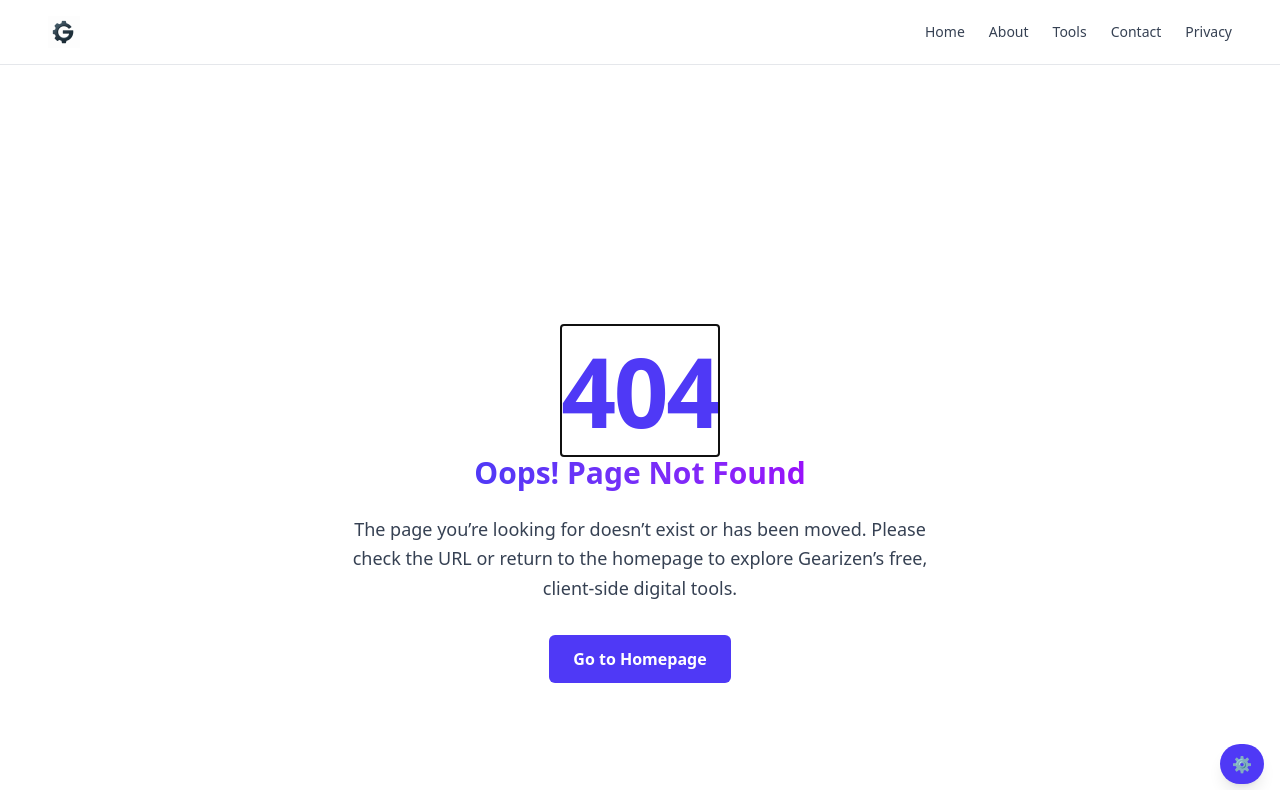
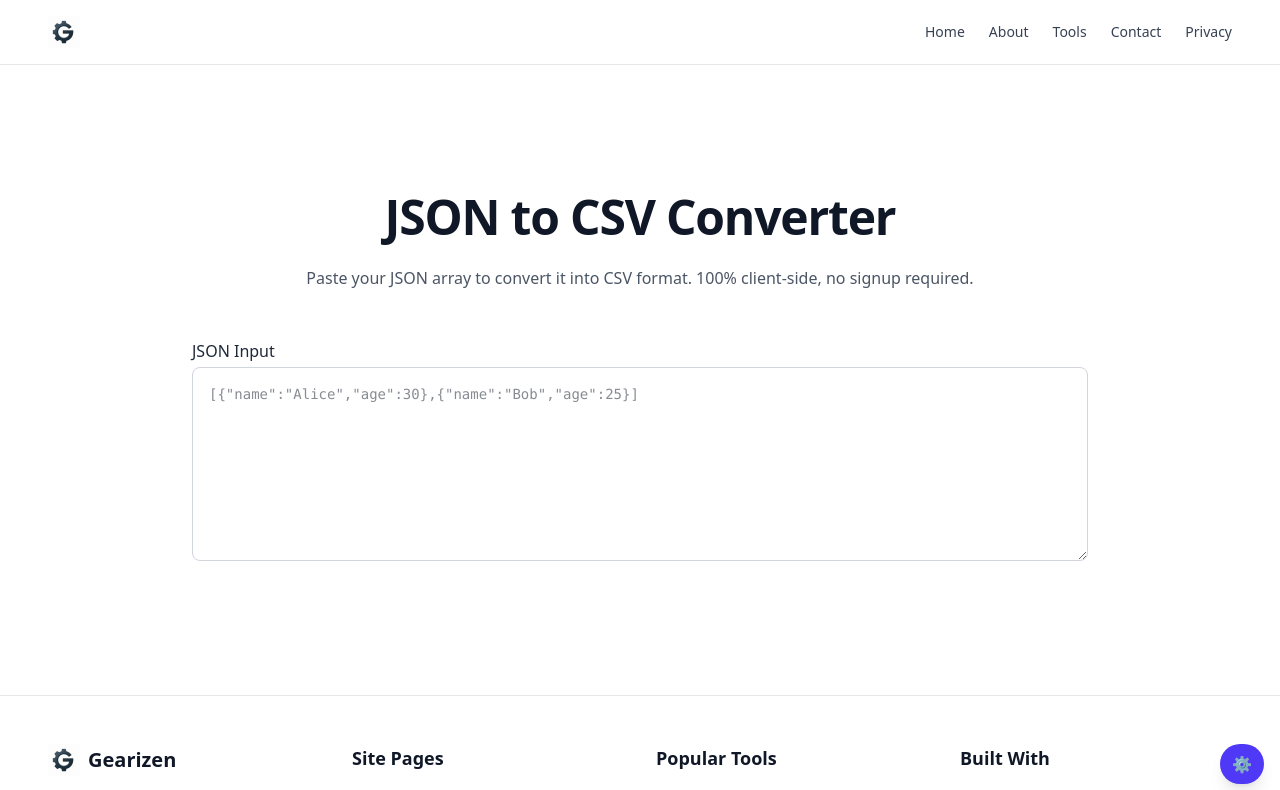
Before and after one commit to tahir-ozcan/gearizen, a Next.js app: page /tools/json-to-csv in a window 1280 px wide. Before the commit this address had no page. Shown: the top 790 px of the page. Built offline with nearby package versions, Linux system fonts and the light colour scheme.

Commit message:
Add JSON to CSV converter tool

```diff
--- /dev/null
+++ b/app/tools/json-to-csv/json-to-csv-client.tsx
@@ -0,0 +1,123 @@
+// app/tools/json-to-csv/json-to-csv-client.tsx
+"use client";
+
+import { useState, ChangeEvent, useEffect } from "react";
+import useDebounce from "@/lib/useDebounce";
+import { jsonToCsv } from "@/lib/jsonToCsv";
+
+export default function JsonToCsvClient() {
+  const [jsonText, setJsonText] = useState("");
+  const [csvText, setCsvText] = useState("");
+  const [error, setError] = useState<string | null>(null);
+  const debouncedJson = useDebounce(jsonText);
+
+  useEffect(() => {
+    if (!debouncedJson.trim()) {
+      setCsvText("");
+      return;
+    }
+    try {
+      const parsed = JSON.parse(debouncedJson);
+      if (!Array.isArray(parsed)) {
+        throw new Error("JSON must be an array of objects");
+      }
+      setCsvText(jsonToCsv(parsed));
+      setError(null);
+    } catch (err) {
+      setCsvText("");
+      setError(err instanceof Error ? err.message : "Invalid JSON data");
+    }
+  }, [debouncedJson]);
+
+  const handleChange = (e: ChangeEvent<HTMLTextAreaElement>) => {
+    setJsonText(e.target.value);
+    setError(null);
+  };
+
+  const copyCsv = async () => {
+    if (!csvText) return;
+    try {
+      await navigator.clipboard.writeText(csvText);
+      alert("✅ CSV copied to clipboard!");
+    } catch {
+      alert("❌ Failed to copy CSV.");
+    }
+  };
+
+  const downloadCsv = () => {
+    if (!csvText) return;
+    const blob = new Blob([csvText], { type: "text/csv" });
+    const url = URL.createObjectURL(blob);
+    const a = document.createElement("a");
+    a.href = url;
+    a.download = "data.csv";
+    a.click();
+    URL.revokeObjectURL(url);
+  };
+
+  return (
+    <section
+      id="json-to-csv"
+      aria-labelledby="json-to-csv-heading"
+      className="container-responsive py-20 text-gray-900 antialiased selection:bg-indigo-200 selection:text-indigo-900"
+    >
+      <h1 id="json-to-csv-heading" className="text-4xl sm:text-5xl font-extrabold text-center mb-6 tracking-tight">
+        JSON to CSV Converter
+      </h1>
+      <p className="text-center text-gray-600 mb-12 max-w-2xl mx-auto leading-relaxed">
+        Paste your JSON array to convert it into CSV format. 100% client-side, no signup required.
+      </p>
+
+      <div className="max-w-4xl mx-auto space-y-6" aria-label="JSON to CSV form">
+        <div>
+          <label htmlFor="json-input" className="block mb-1 font-medium text-gray-800">
+            JSON Input
+          </label>
+          <textarea
+            id="json-input"
+            value={jsonText}
+            onChange={handleChange}
+            placeholder='[{"name":"Alice","age":30},{"name":"Bob","age":25}]'
+            rows={8}
+            className="w-full p-4 border border-gray-300 rounded-lg font-mono text-sm resize-y focus:outline-none focus:ring-2 focus:ring-indigo-500 transition"
+          />
+        </div>
+
+        {error && (
+          <p role="alert" className="text-red-600 text-sm">
+            {error}
+          </p>
+        )}
+      </div>
+
+      {csvText && (
+        <div className="mt-12 max-w-4xl mx-auto space-y-6">
+          <label htmlFor="csv-output" className="block mb-1 font-medium text-gray-800">
+            CSV Output
+          </label>
+          <textarea
+            id="csv-output"
+            readOnly
+            value={csvText}
+            rows={10}
+            className="w-full p-4 border border-gray-300 rounded-lg font-mono text-sm bg-gray-50 resize-y focus:outline-none focus:ring-2 focus:ring-indigo-500 transition"
+          />
+          <div className="flex justify-center gap-4">
+            <button
+              onClick={copyCsv}
+              className="px-6 py-2 bg-green-600 text-white rounded-md hover:bg-green-700 focus:outline-none focus:ring-2 focus:ring-green-500 transition text-sm font-medium"
+            >
+              Copy CSV
+            </button>
+            <button
+              onClick={downloadCsv}
+              className="px-6 py-2 bg-gray-700 text-white rounded-md hover:bg-gray-800 focus:outline-none focus:ring-2 focus:ring-gray-700 transition text-sm font-medium"
+            >
+              Download CSV
+            </button>
+          </div>
+        </div>
+      )}
+    </section>
+  );
+}
--- /dev/null
+++ b/app/tools/json-to-csv/page.tsx
@@ -0,0 +1,54 @@
+// app/tools/json-to-csv/page.tsx
+import JsonToCsvClient from "./json-to-csv-client";
+import BreadcrumbJsonLd from "@/app/components/BreadcrumbJsonLd";
+
+export const metadata = {
+  metadataBase: new URL("https://gearizen.com"),
+  title: "JSON to CSV Converter",
+  description:
+    "Convert JSON arrays into CSV instantly with Gearizen’s free client-side JSON to CSV Converter. Paste, convert, copy or download—no signup required.",
+  keywords: [
+    "json to csv",
+    "csv converter",
+    "client-side json tool",
+    "free json to csv",
+    "Gearizen json csv",
+  ],
+  authors: [{ name: "Gearizen Team", url: "https://gearizen.com/about" }],
+  robots: { index: true, follow: true },
+  alternates: { canonical: "https://gearizen.com/tools/json-to-csv" },
+  openGraph: {
+    title: "JSON to CSV Converter | Gearizen",
+    description:
+      "Use Gearizen’s client-side JSON to CSV Converter to quickly transform JSON arrays into CSV data. Copy or download instantly.",
+    url: "https://gearizen.com/tools/json-to-csv",
+    siteName: "Gearizen",
+    locale: "en_US",
+    type: "website",
+    images: [
+      {
+        url: "/og-placeholder.svg",
+        width: 1200,
+        height: 630,
+        alt: "Gearizen JSON to CSV Converter",
+      },
+    ],
+  },
+  twitter: {
+    card: "summary_large_image",
+    title: "JSON to CSV Converter | Gearizen",
+    description:
+      "Instantly convert JSON arrays to CSV in your browser with Gearizen’s client-side converter. Fast, private, and free—no login needed.",
+    creator: "@gearizen",
+    images: ["/og-placeholder.svg"],
+  },
+};
+
+export default function JsonToCsvPage() {
+  return (
+    <>
+      <BreadcrumbJsonLd pageTitle="JSON to CSV Converter" pageUrl="https://gearizen.com/tools/json-to-csv" />
+      <JsonToCsvClient />
+    </>
+  );
+}
--- a/app/tools/page.tsx
+++ b/app/tools/page.tsx
@@ -29,6 +29,7 @@ export const metadata = {
     "PDF compressor",
     "PDF to Word",
     "CSV to JSON",
+    "JSON to CSV",
     "HTML formatter",
     "HTML to PDF",
     "SEO meta tag generator",
--- a/app/tools/tools-client.tsx
+++ b/app/tools/tools-client.tsx
@@ -35,6 +35,7 @@ import {
   Link as LinkIcon,
   Hash,
   Braces,
+  Table,
 } from "lucide-react";
 
 interface Tool {
@@ -150,6 +151,13 @@ const tools: Tool[] = [
     title: "CSV → JSON Converter",
     description:
       "Transform CSV data into JSON arrays quickly, entirely in-browser.",
+  },
+  {
+    href: "/tools/json-to-csv",
+    Icon: Table,
+    title: "JSON → CSV Converter",
+    description:
+      "Turn JSON arrays into CSV data instantly, 100% client-side.",
   },
   {
     href: "/tools/html-to-pdf",
--- /dev/null
+++ b/lib/jsonToCsv.ts
@@ -0,0 +1,19 @@
+export function jsonToCsv(data: unknown[], delimiter = ','): string {
+  if (!Array.isArray(data) || data.length === 0) return '';
+
+  const keys = Object.keys(data[0] as Record<string, unknown>);
+  const rows = [keys.join(delimiter)];
+
+  for (const item of data) {
+    const row = keys.map((key) => {
+      const val = (item as Record<string, unknown>)[key];
+      if (val === null || val === undefined) return '';
+      const str = String(val);
+      const needsQuote = str.includes('"') || str.includes(delimiter) || str.includes('\n');
+      return needsQuote ? '"' + str.replace(/"/g, '""') + '"' : str;
+    });
+    rows.push(row.join(delimiter));
+  }
+
+  return rows.join('\n');
+}
```
Also changed, not shown: 1 other file (tests, documents, lock files or other folders).
